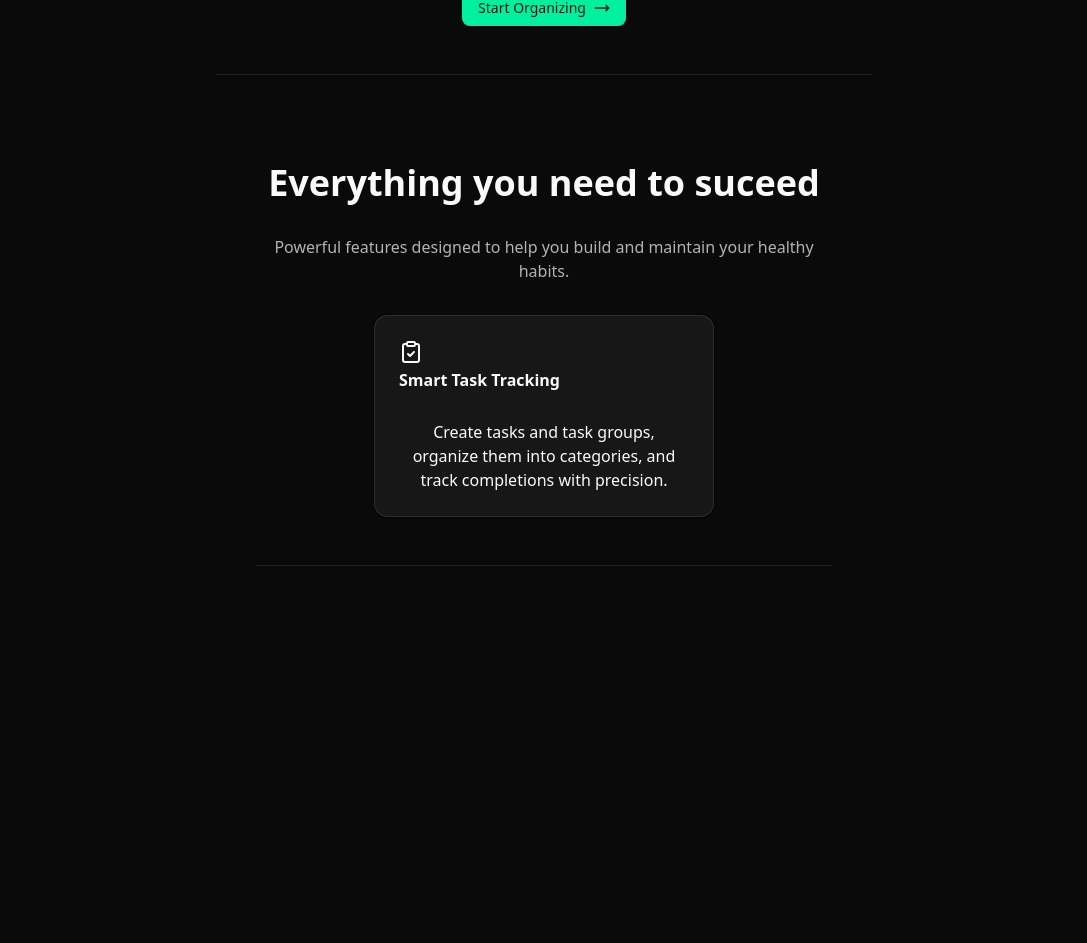
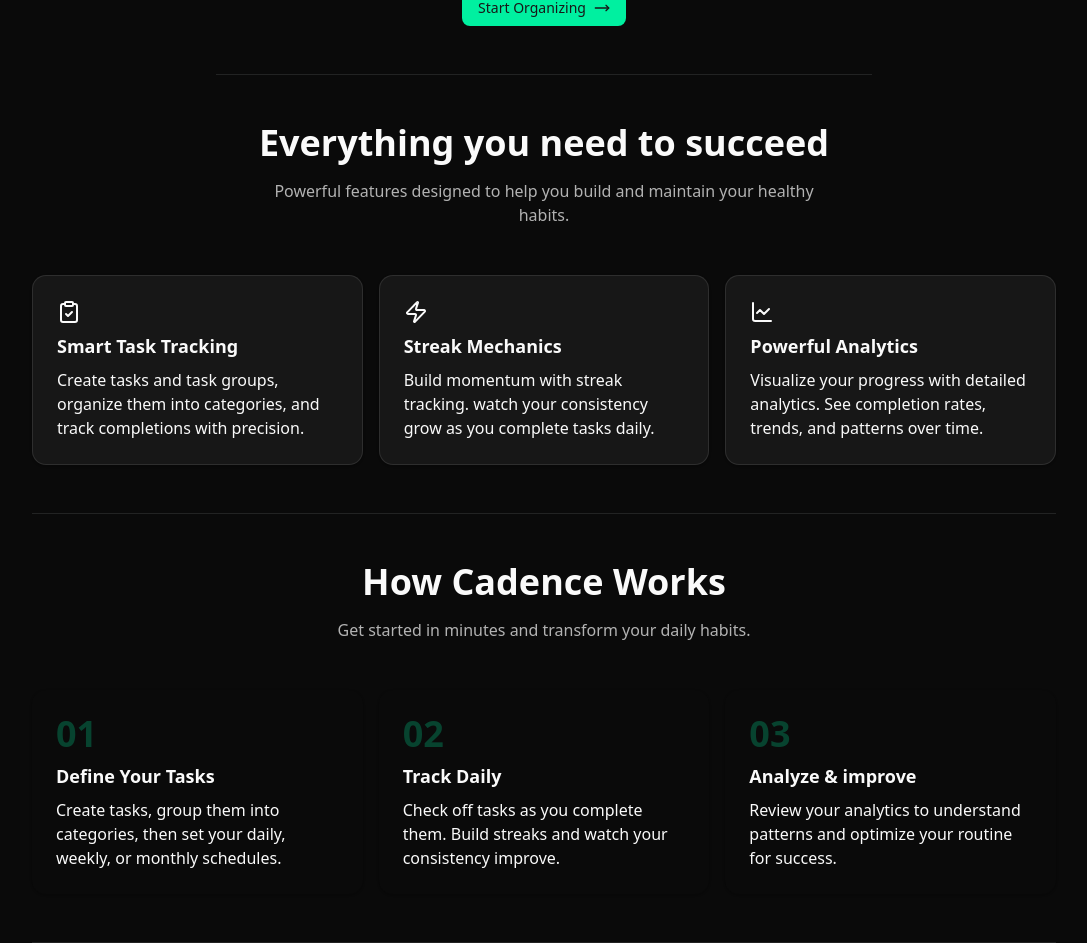
Before and after one commit to taddmtii/Cadence, a Next.js app in the folder cadence-frontend/: page / in a window 1280 px wide. Shown: the part 442-1385 px from the top of the page, without its empty margins (96-1183 px from the left). Before the commit the page ends 1008 px from the top, so only its background shows below. Built offline with nearby package versions, Linux system fonts and the light colour scheme.

Commit message:
completed features and how cadence works sections on landing page

```diff
--- a/cadence-frontend/app/page.tsx
+++ b/cadence-frontend/app/page.tsx
@@ -1,4 +1,4 @@
-import { ClipboardCheck, Flame, MoveRight } from "lucide-react";
+import { ChartLine, ClipboardCheck, CloudLightning, Flame, LucideGitGraph, MoveRight, Zap } from "lucide-react";
 import { Button } from "@/components/ui/button";
 import Link from "next/link";
 import { Card, CardContent, CardDescription, CardFooter, CardHeader, CardTitle } from "@/components/ui/card";
@@ -34,7 +34,7 @@
         {/*Main Content*/}
         <div className="flex flex-col mt-16">
           {/*Hero*/}
-          <section className="flex flex-col border-b border-border py-12 mx-auto mt-10 gap-8 text-center">
+          <section className="flex flex-col border-b border-border py-12 mx-auto mt-10 gap-8 text-center items-center">
             <h1 className="text-6xl max-w-2xl font-bold">Master Your Daily <br /> Routine with <span className="text-[#00f0a0]">Cadence</span></h1>
             <p className="opacity-70 max-w-xl">The accountability platform that helps you build lasting habits through <br /> intelligent tracking, streak mechanics, and powerful analytics. Take control of <br /> your daily rhythm.</p>
             <div className="flex gap-4 justify-center">
@@ -43,21 +43,99 @@
               </Button>
             </div>
           </section>
+
           {/*Features*/}
-          <section className="flex flex-col border-b border-border py-12 mx-auto mt-10 gap-8 text-center">
-            <h1 className="text-4xl max-w-2xl font-bold">Everything you need to suceed</h1>
-            <p className="opacity-70 max-w-xl">Powerful features designed to help you build and maintain your healthy habits.</p>
-            <div className="flex gap-4 ">
-              <Card className="mx-auto w-85 max-w-4xl hover:border-[#00f0a0]">
-                <CardHeader>
-                  <div className="flex flex-col gap-2 text-start">
+          <section className="flex flex-col border-b border-border py-12 mx-auto gap-12 text-center items-center">
+            <div className="flex flex-col gap-4">
+              <h1 className="text-4xl max-w-2xl font-bold">Everything you need to succeed</h1>
+              <p className="opacity-70 max-w-xl">Powerful features designed to help you build and maintain your healthy habits.</p>
+            </div>
+            <div className="flex flex-col gap-4 max-w-5xl lg:flex-row">
+              <Card className="mx-auto w-85 max-w-4xl transition-all duration-200 hover:ring-2 hover:ring-[#00f0a0]">
+                <CardHeader className="">
+                  <div className="flex flex-col pb-0 gap-2 text-start">
                     <ClipboardCheck />
                     <CardTitle>Smart Task Tracking</CardTitle>
                   </div>
                 </CardHeader>
-                <CardContent>
+                <CardContent className="text-start">
                   <p>
                     Create tasks and task groups, organize them into categories, and track completions with precision.
+                  </p>
+                </CardContent>
+              </Card>
+              <Card className="mx-auto w-85 max-w-4xl transition-all duration-200 hover:ring-2 hover:ring-[#00f0a0]">
+                <CardHeader>
+                  <div className="flex flex-col pb-0 gap-2 text-start">
+                    <Zap />
+                    <CardTitle>Streak Mechanics</CardTitle>
+                  </div>
+                </CardHeader>
+                <CardContent className="text-start">
+                  <p>
+                    Build momentum with streak tracking. watch your consistency grow as you complete tasks daily.
+                  </p>
+                </CardContent>
+              </Card>
+              <Card className="mx-auto w-85 max-w-4xl transition-all duration-200 hover:ring-2 hover:ring-[#00f0a0]">
+                <CardHeader>
+                  <div className="flex flex-col pb-0 gap-2 text-start">
+                    <ChartLine />
+                    <CardTitle>Powerful Analytics</CardTitle>
+                  </div>
+                </CardHeader>
+                <CardContent className="text-start">
+                  <p>
+                    Visualize your progress with detailed analytics. See completion rates, trends, and patterns over time.
+                  </p>
+                </CardContent>
+              </Card>
+            </div>
+          </section>
+
+          {/*How Cadence Works*/}
+          <section className="flex flex-col border-b border-border py-12 mx-auto gap-12 text-center items-center">
+            <div className="flex flex-col gap-4">
+              <h1 className="text-4xl max-w-2xl font-bold">How Cadence Works</h1>
+              <p className="opacity-70 max-w-xl">Get started in minutes and transform your daily habits.</p>
+            </div>
+            <div className="flex flex-col gap-4 max-w-5xl lg:flex-row">
+              <Card className="mx-auto w-85 max-w-4xl bg-background border-none">
+                <CardHeader>
+                  <div className="flex flex-col pb-0 gap-2 text-start">
+                    <h1 className="text-4xl font-bold text-[#00f0a0]/25">01</h1>
+                    <CardTitle>Define Your Tasks</CardTitle>
+                  </div>
+                </CardHeader>
+                <CardContent className="text-start">
+                  <p>
+                    Create tasks, group them into categories, then set your daily, weekly, or monthly schedules.
+                  </p>
+                </CardContent>
+              </Card>
+              <Card className="mx-auto w-85 max-w-4xl bg-background border-none">
+                <CardHeader>
+                  <div className="flex flex-col pb-0 gap-2 text-start">
+                    <h1 className="text-4xl font-bold text-[#00f0a0]/25">02</h1>
+                    <CardTitle>Track Daily</CardTitle>
+                  </div>
+                </CardHeader>
+                <CardContent className="text-start">
+                  <p>
+                    Check off tasks as you complete them. Build streaks and watch your consistency improve.
+                  </p>
+                </CardContent>
+              </Card>
+              <Card className="mx-auto w-85 max-w-4xl bg-background border-none">
+                <CardHeader>
+                  <div className="flex flex-col pb-0 gap-2 text-start">
+                    <h1 className="text-4xl font-bold text-[#00f0a0]/25">03</h1>
+                    <CardTitle>Analyze & improve</CardTitle>
+                  </div>
+                </CardHeader>
+                <CardContent className="text-start">
+                  <p>
+                    Review your analytics to understand patterns and optimize your routine for success.
                   </p>
                 </CardContent>
               </Card>
--- a/cadence-frontend/components/ui/card.tsx
+++ b/cadence-frontend/components/ui/card.tsx
@@ -7,7 +7,7 @@
     <div
       data-slot="card"
       className={cn(
-        "bg-card text-card-foreground flex flex-col gap-6 rounded-xl border py-6 shadow-sm",
+        "bg-card text-card-foreground flex flex-col rounded-xl border py-6 shadow-sm",
         className
       )}
       {...props}
@@ -32,7 +32,7 @@
   return (
     <div
       data-slot="card-title"
-      className={cn("leading-none font-semibold", className)}
+      className={cn("leading-none font-semibold text-lg", className)}
       {...props}
     />
   )
```
